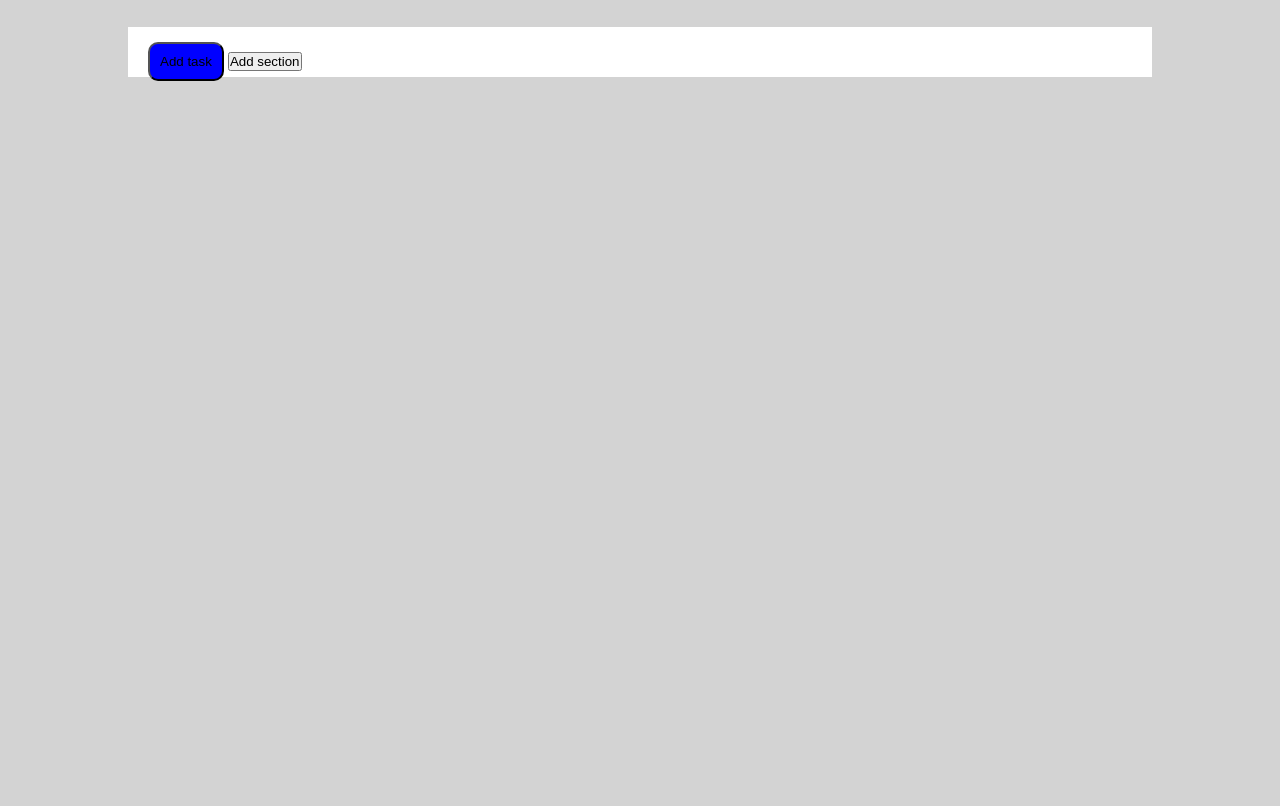
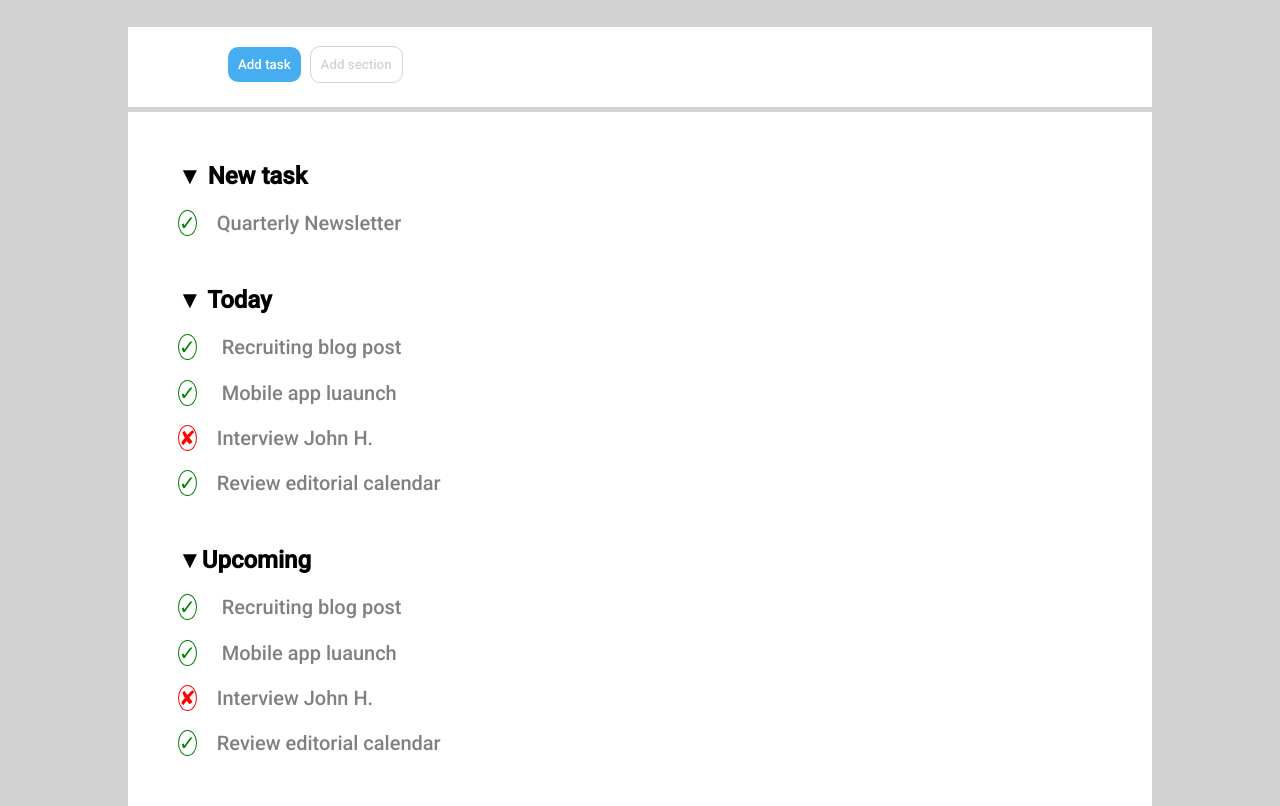
Before and after one commit to robertoboston/html-css-toboolist, a plain HTML site: page index.html in a window 1280 px wide. Shown: the part 103-909 px from the top of the page. Before the commit the page ends 800 px from the top, so only its background shows below. Drawn offline with Linux system fonts and the light colour scheme.

Commit message:
main-done

```diff
--- a/css/style.css
+++ b/css/style.css
@@ -22,23 +22,78 @@ head , img{
     display: inline-block;
     vertical-align: top;
     height: 80px;
-    margin-top: 20px;
+    margin-top: 15px;
     font-size: 20px;
     font-family: 'Roboto', sans-serif;
 
 }
 
 .container1{
-    height: 50px;
+    height: 80px;
     width: 80%;
     margin: 50px auto;
+    margin-bottom: 5px;
     background-color: white;
 }
 
 .button1{
-    margin-left: 20px;
-    margin-top: 15px;
-    background-color: blue;
+    margin-left: 100px;
+    margin-top: 20px;
+    background-color: #47adf1;
     padding: 10px;
     border-radius: 10px;
+    border-style: none;
+    font-family: 'Roboto', sans-serif;
+    color: white;
 }
+
+.button2{
+    background-color: white;
+    padding: 10px;
+    border-radius: 10px;
+    font-family: 'Roboto', sans-serif;
+    color: lightgray;
+    border: 1px solid lightgray;
+    margin-left: 5px;
+}
+
+.container2{
+    font-family: 'Roboto', sans-serif;
+    width: 80%;
+    margin: auto;
+    background-color: white;
+    padding: 50px;
+}
+
+
+
+ul{
+    list-style: none;
+    margin-top: 20px;
+    color: grey;
+    font-size: 20px;
+}
+
+.checkmark{
+    display: inline-block;
+    color: green;
+    border: 1px solid green;
+    border-radius: 100%;
+    margin-right: 20px;
+}
+
+.xmark{
+    color: red;
+    border: 1px solid red;
+    border-radius: 100%;
+    margin-right: 20px;
+    margin-top: 10px;
+}
+
+li{
+    margin-top: 20px;
+}
+
+.section-space{
+    margin-top: 50px;
+}
--- a/index.html
+++ b/index.html
@@ -20,10 +20,36 @@
 
     <main>
         <div class="container1">
-            <div class="position-button">
                 <button class="button1">Add task</button>
                 <button class="button2">Add section</button>
-            </div>
+        </div>
+        <div class="container2">
+            <section>
+                <h2>&#9660; New task</h2>
+                <ul>
+                    <li><div class="checkmark">&#10003;</div>Quarterly Newsletter</li>
+                </ul>
+            </section>
+
+            <section class="section-space">
+                <h2>&#9660; Today</h2>
+                <ul>
+                    <li> <span class="checkmark">&#10003;</span> Recruiting blog post</li>
+                    <li> <span class="checkmark">&#10003;</span> Mobile app luaunch</li>
+                    <li> <span class="xmark">&#x2718;</span>Interview John H.</li>
+                    <li> <span class="checkmark">&#10003;</span>Review editorial calendar</li>
+                </ul>
+            </section>
+
+            <section class="section-space">
+                <h2>&#9660;Upcoming</h2>
+                <ul>
+                    <li> <span class="checkmark">&#10003;</span> Recruiting blog post</li>
+                    <li> <span class="checkmark">&#10003;</span> Mobile app luaunch</li>
+                    <li> <span class="xmark">&#x2718;</span>Interview John H.</li>
+                    <li> <span class="checkmark">&#10003;</span>Review editorial calendar</li>
+                </ul>
+            </section>
         </div>
     </main>
 
```
